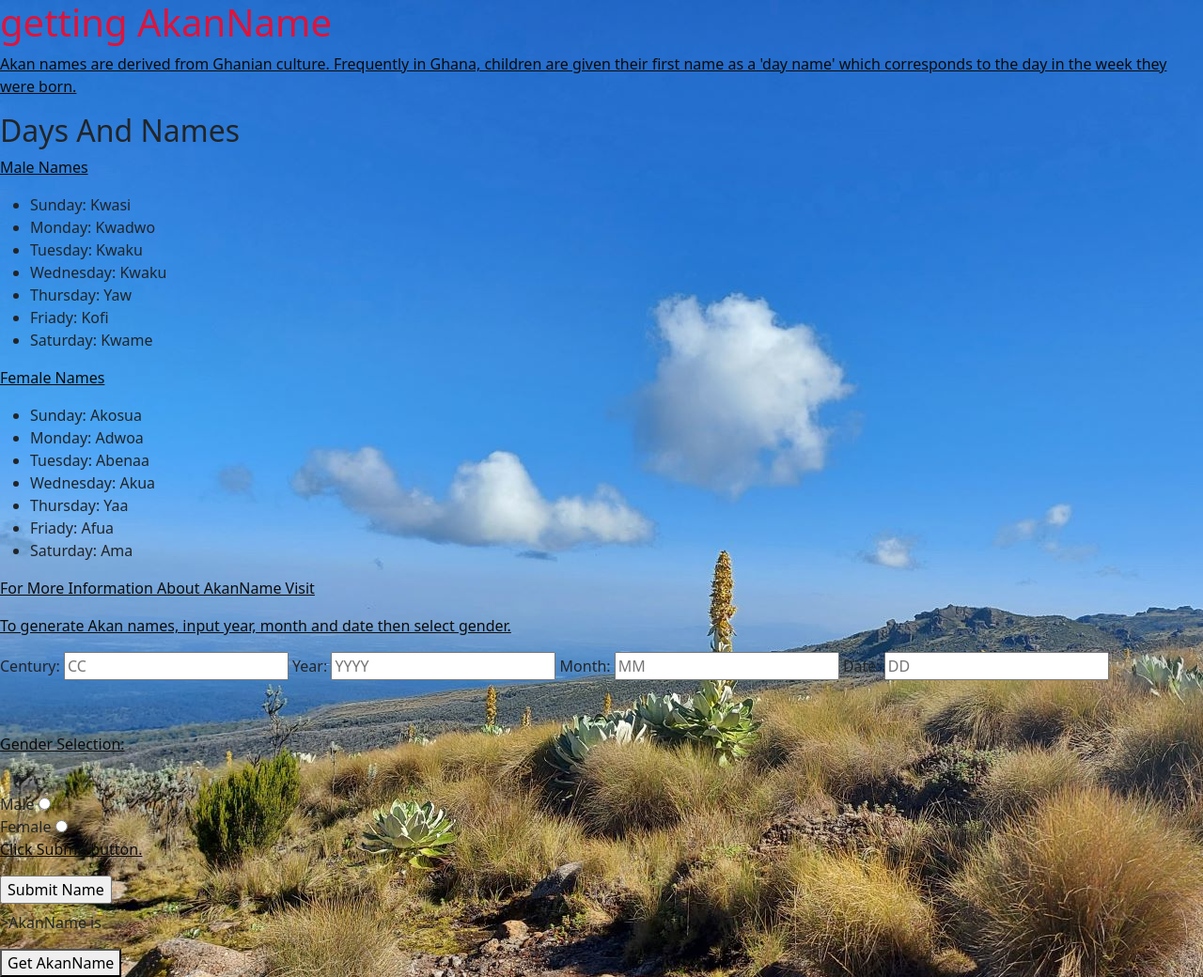
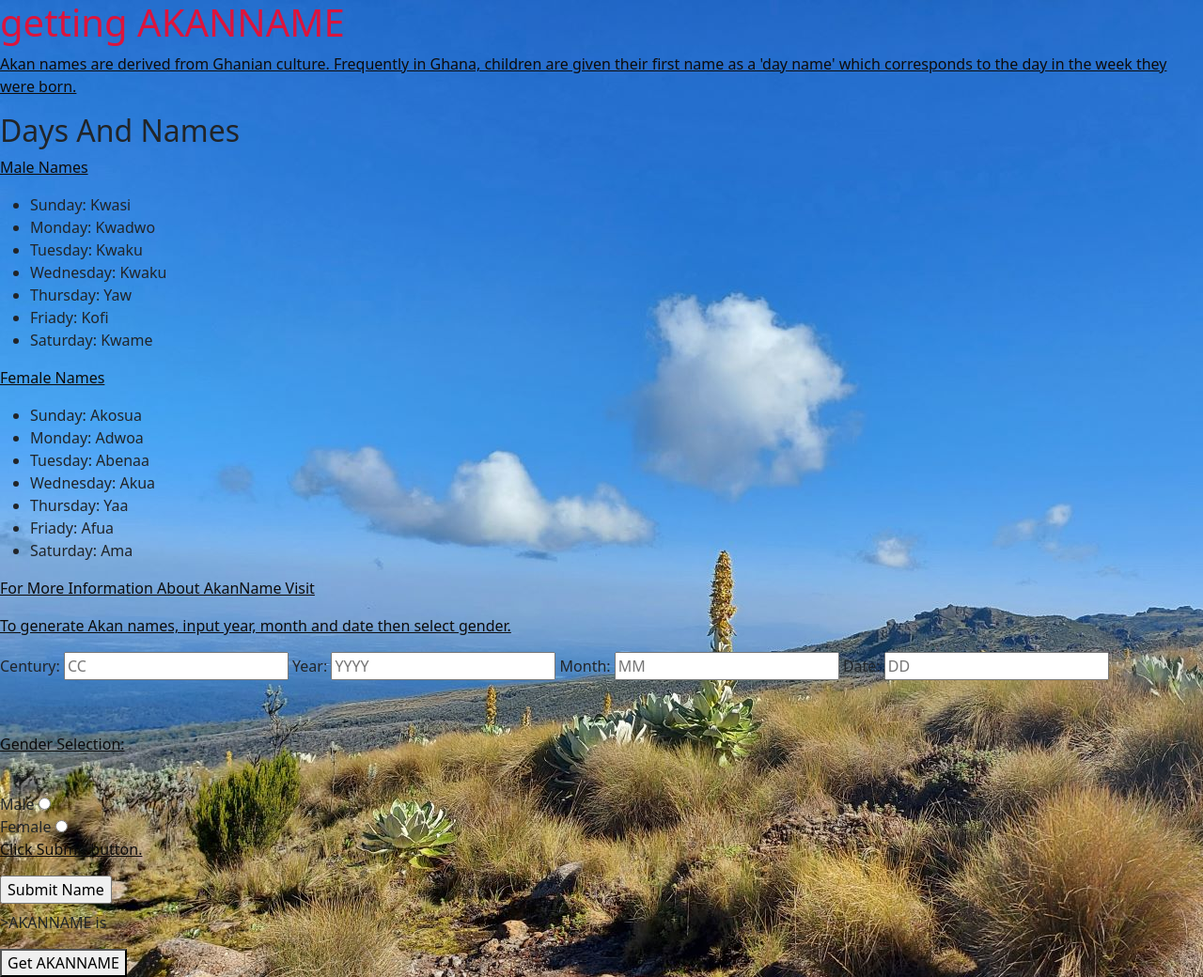
Before and after one commit to mngethe/AkanName, a plain HTML site: page Index.html in a window 1280 px wide. Shown: the whole page at 94% size. Drawn offline with nearby package versions, Linux system fonts and the light colour scheme; files that its build step writes are made by us from their sources.

```diff
--- a/Index.html
+++ b/Index.html
@@ -1,7 +1,7 @@
 <!DOCTYPE html>
 <html lang="en">
 <head>
- <title>getting AkanName</title>
+ <title>getting AKANNAME</title>
     <!-- CSS only -->
 <link href="https://cdn.jsdelivr.net/npm/bootstrap@5.2.1/dist/css/bootstrap.min.css" rel="stylesheet" integrity="sha384-iYQeCzEYFbKjA/T2uDLTpkwGzCiq6soy8tYaI1GyVh/UjpbCx/TYkiZhlZB6+fzT" crossorigin="anonymous">
  <link rel="stylesheet" href="CCC/custom.css">
@@ -9,7 +9,7 @@
 
 <body background="images/mt1.jpg"></body>
 <div>
-    <H1>getting AkanName</H1>
+    <H1>getting AKANNAME</H1>
 </div>
 <p>Akan names are derived from Ghanian culture. Frequently in Ghana, children are given their first name as a 'day name' which corresponds to the day in the week they were born.</p>
 </p>
@@ -71,10 +71,10 @@
             <input id="submit-name" type="submit" name="" value="Submit Name">
         </label>
     </form>
-    <h4 id = display-name></h4>>AkanName is</h4>
+    <h4 id = display-name></h4>>AKANNAME is</h4>
     <p id="outcome"></p>
 </p>
-<button onclick=>Get AkanName</button>
+<button onclick=>Get AKANNAME</button>
 <script> src="js/script.js"</script>
 </body>
 </html>
```
Also changed, not shown: 1 other file.
